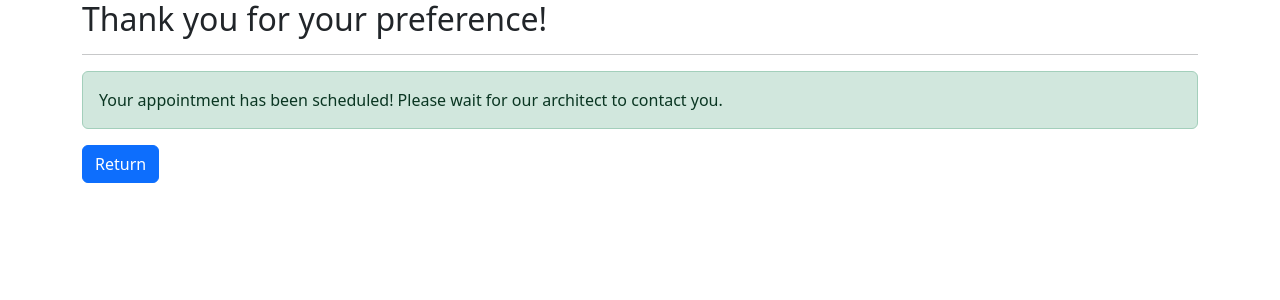
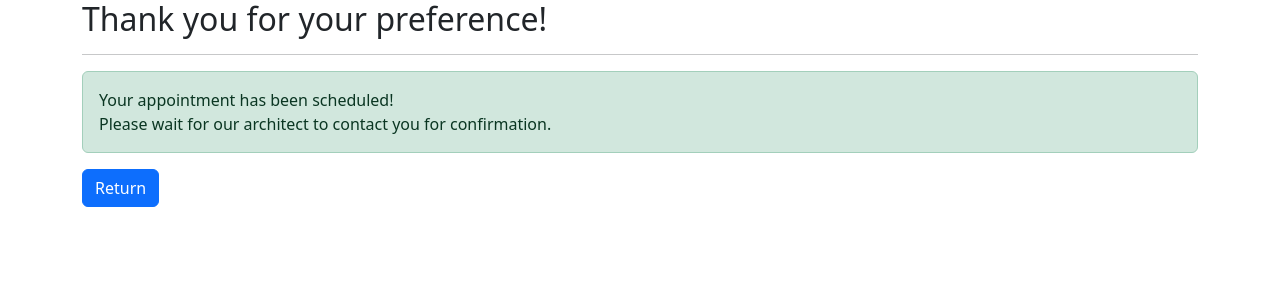
Before and after one commit to moonscryer/php-2, a PHP site: page /confirmation.php in a window 1280 px wide. Shown: the top 300 px of the page. Run offline with PHP 8.4, Linux system fonts and the light colour scheme.

Commit message:
confirmation

```diff
--- a/confirmation.php
+++ b/confirmation.php
@@ -17,7 +17,7 @@
         <main>
             <h2>Thank you for your preference!</h2>
             <hr />
-            <div class="alert alert-success" role="alert">Your appointment has been scheduled! Please wait for our architect to contact you.</div>
+            <div class="alert alert-success" role="alert">Your appointment has been scheduled!<br />Please wait for our architect to contact you for confirmation.</div>
             <a href="index.php" class="btn btn-primary">Return</a>
         </main>
     </div>
```
